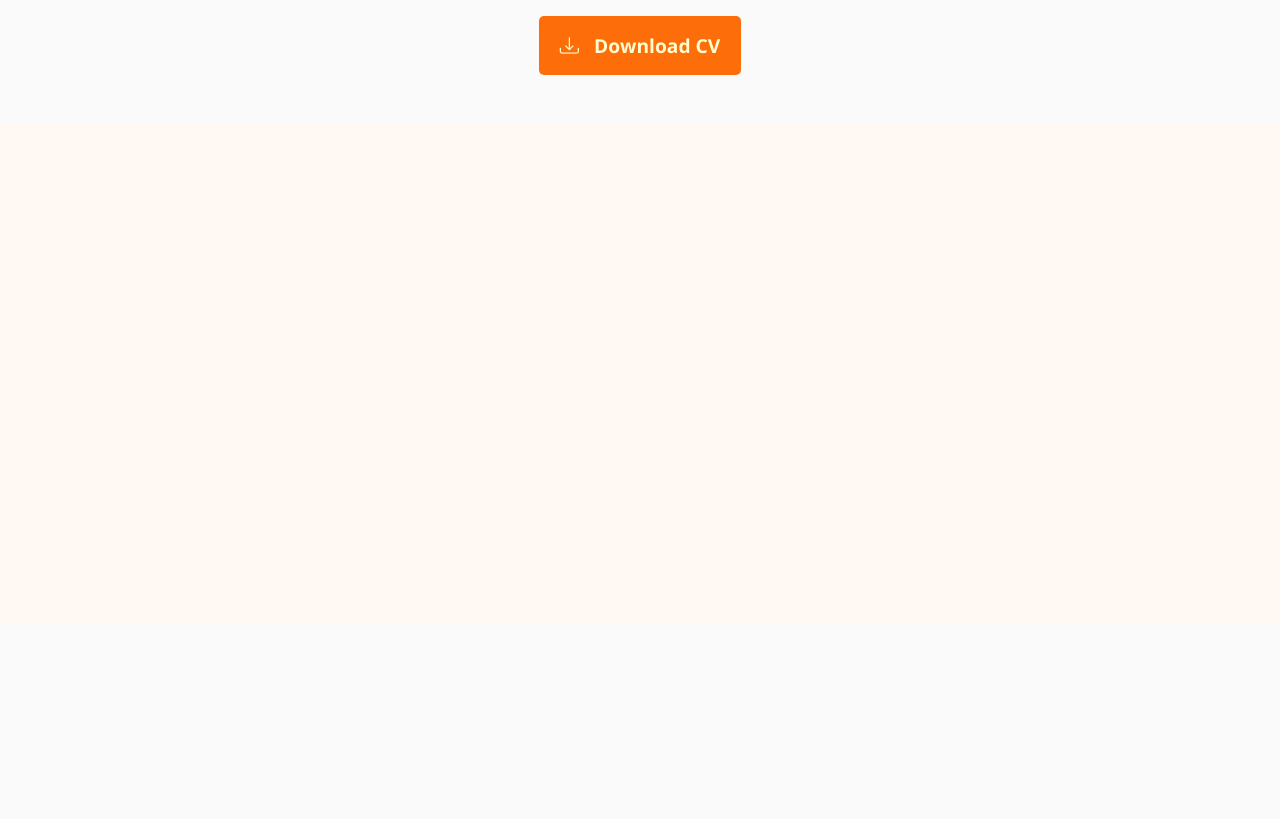
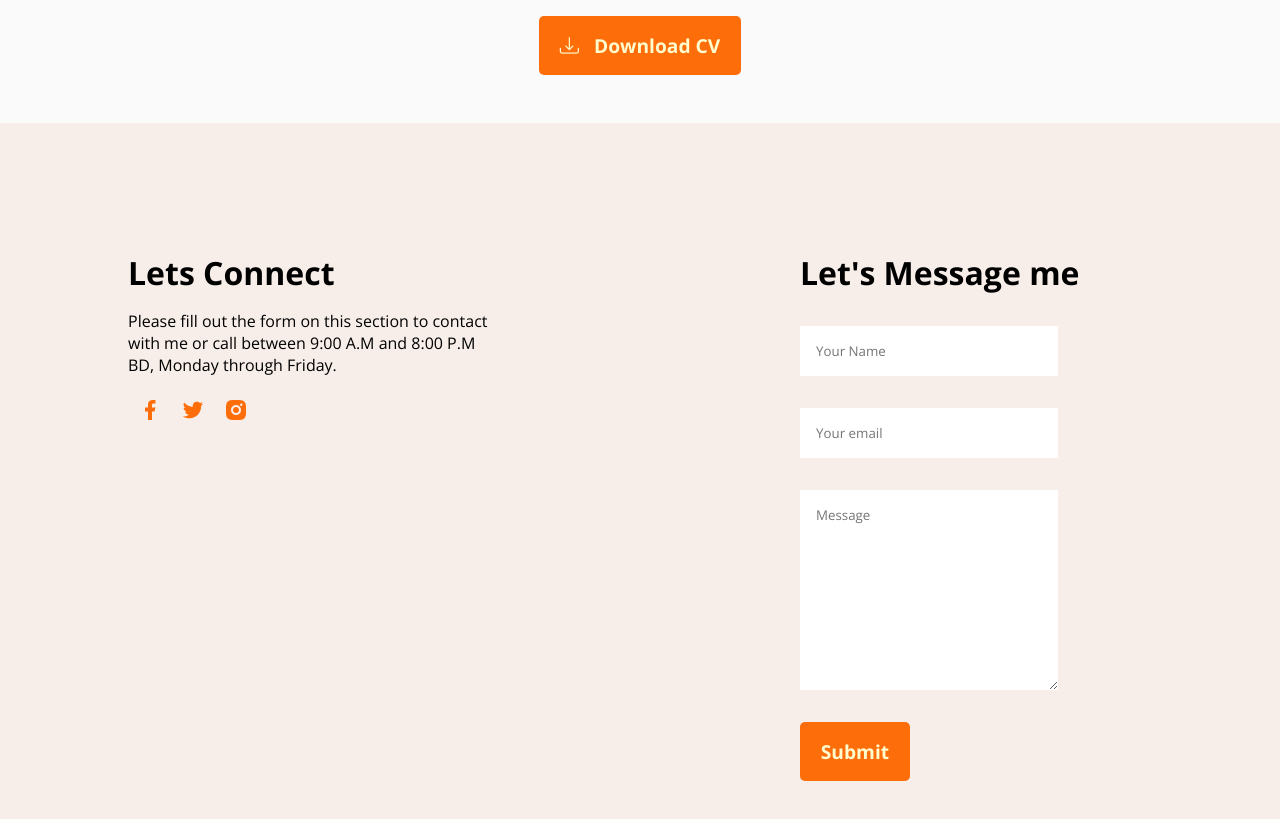
Before and after one commit to MillatSakib/responsive_gorsius_portfolio, a plain HTML site: page index.html in a window 1280 px wide. Shown: the part 2400-3219 px from the top of the page. Before the commit the page ends 3023 px from the top, so only its background shows below. Drawn offline with nearby package versions, Linux system fonts and the light colour scheme.

Commit message:
footer section completed

```diff
--- a/asset/css/style.css
+++ b/asset/css/style.css
@@ -178,6 +178,56 @@ hr{
 }
 
 footer{
-    background-color: #FFF8F3;
-    height: 500px;
+    display: flex;
+    justify-content: space-around;
+    gap: 2rem;
+    background-color: #f7eee9;
+    margin-top: 1.2rem;
 }
+
+footer div{
+    padding: 8rem;
+    width: 80%;
+    max-width: 580px;
+
+}
+
+footer div input, footer div textarea{
+    margin: 1rem;
+    padding: 1rem;
+    border: none;
+    outline: none;
+    width: 70%;
+    max-width: 470px;
+}
+footer div textarea{
+    height: 200px;
+}
+
+
+footer div button{
+    color: rgb(255, 252, 205);
+    background-color: #fd6e0a;
+    border: none;
+    margin: 1rem;
+    padding: 1rem 1.3rem;
+    font-size: 1.2rem;
+    font-weight: 700;
+    border-radius: 5px;
+    transition: background-color .5s ease-in-out;
+}
+
+footer div span{
+  margin: .6rem;
+}
+
+footer div button:hover{
+    background-color: #d65f0a;
+    color: white;
+    cursor: pointer;
+}
+
+.footer_title{
+    font-size: 2rem;
+   margin-bottom: 1rem;
+}
--- a/index.html
+++ b/index.html
@@ -97,6 +97,11 @@
     </div>
     <div id="downlaod_cv"><button type="button"><i class="bi bi-download"></i>&nbsp; &nbsp;Download CV</button></div>
     </div>
-    <footer></footer>
+    <footer>
+        <div><h2 class="footer_title">Lets Connect</h2>
+        <p>Please fill out the form on this section to contact with me or call between 9:00 A.M and 8:00 P.M BD, Monday through Friday.</p><br>
+    <span><img src="./asset/images/icons/facebook.png"></span><span><img src="./asset/images/icons/twitter.png"></span><span><img src="./asset/images/icons/insta.png"></span></div>
+        <div><h2 class="footer_title" style="margin-left: 1rem;">Let's Message me</h2><form action=""><input type="text" placeholder="Your Name"><br><input type="email" placeholder="Your email"><br><textarea placeholder="Message"></textarea><br><button type="button" value="Submit">Submit</button></form></div>
+    </footer>
 </body>
 </html>
```
